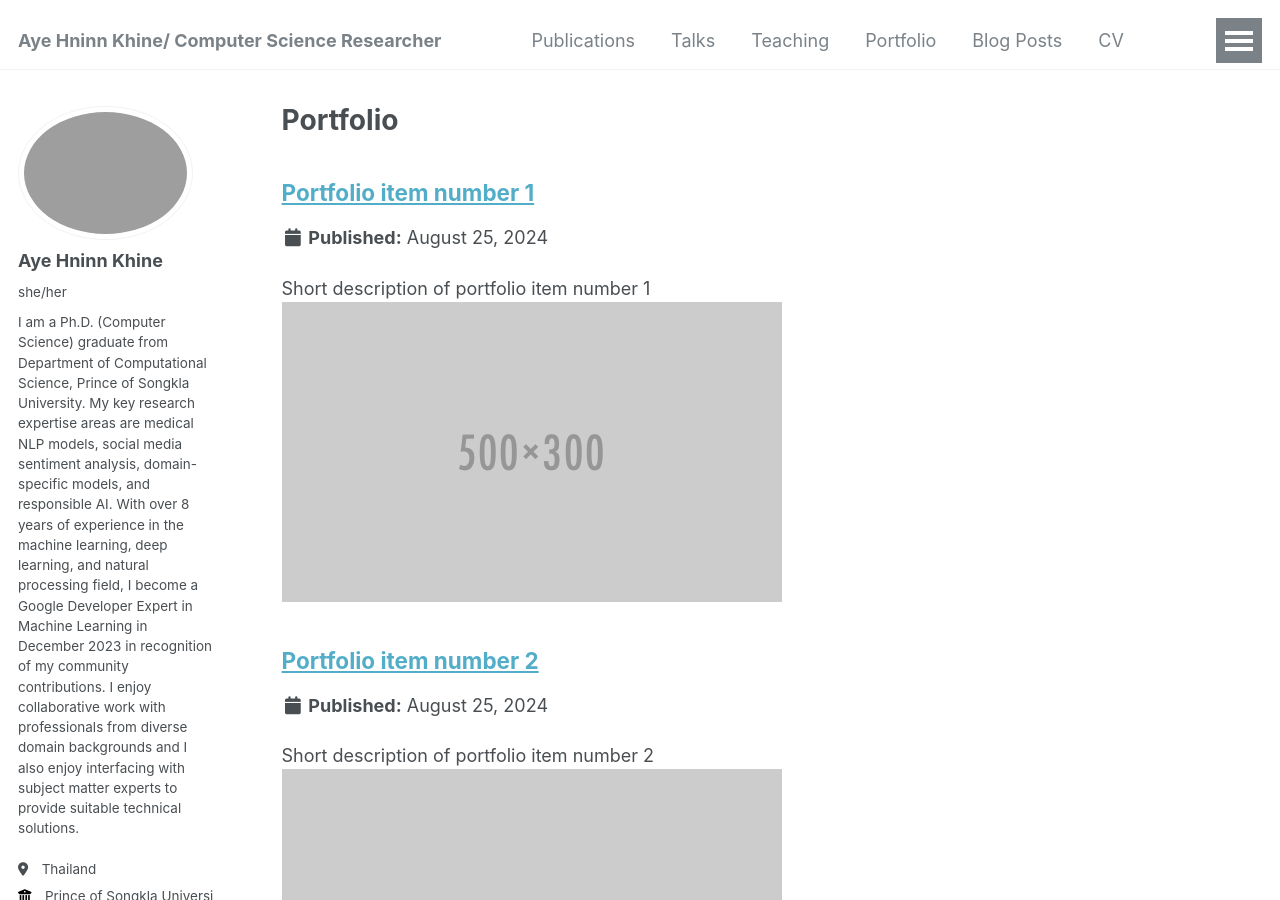
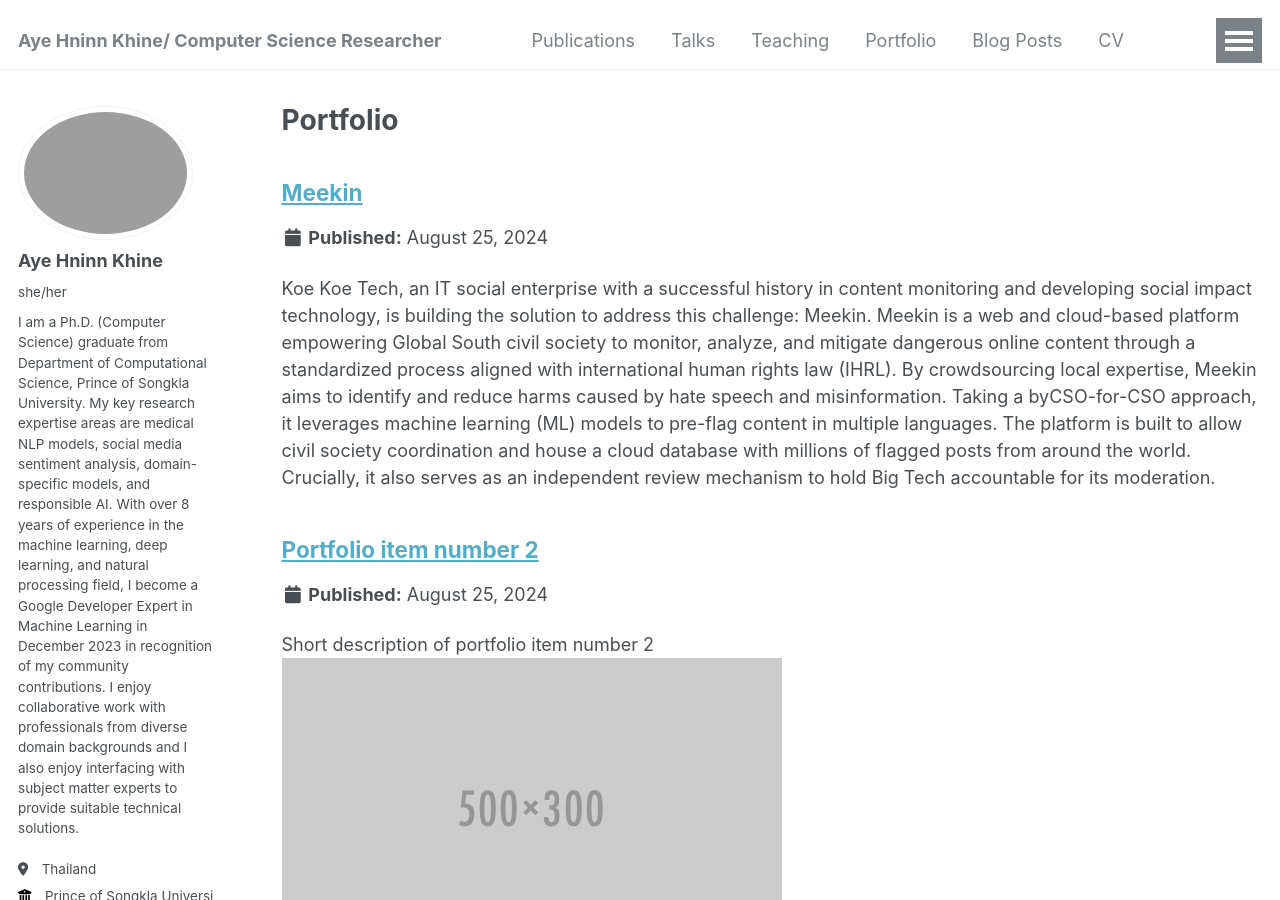
Before and after one commit to ayehninnkhine/ayehninnkhine.github.io, a Jekyll site: the page built from _pages/portfolio.html, in a window 1280 px wide and 900 px high. Built offline with Jekyll 4.4.1, drawn with Linux system fonts in a browser that asks for light colours; some web fonts are replaced.

Commit message:
Update portfolio-1.md

```diff
--- a/_portfolio/portfolio-1.md
+++ b/_portfolio/portfolio-1.md
@@ -1,6 +1,6 @@
 ---
-title: "Portfolio item number 1"
-excerpt: "Short description of portfolio item number 1<br/><img src='/images/500x300.png'>"
+title: "Meekin"
+excerpt: "Koe Koe Tech, an IT social enterprise with a successful history in content monitoring and developing social impact technology, is building the solution to address this challenge: Meekin. Meekin is a web and cloud-based platform empowering Global South civil society to monitor, analyze, and mitigate dangerous online content through a standardized process aligned with international human rights law (IHRL). By crowdsourcing local expertise, Meekin aims to identify and reduce harms caused by hate speech and misinformation. Taking a byCSO-for-CSO approach, it leverages machine learning (ML) models to pre-flag content in multiple languages. The platform is built to allow civil society coordination and house a cloud database with millions of flagged posts from around the world. Crucially, it also serves as an independent review mechanism to hold Big Tech accountable for its moderation."
 collection: portfolio
 ---
 
```
